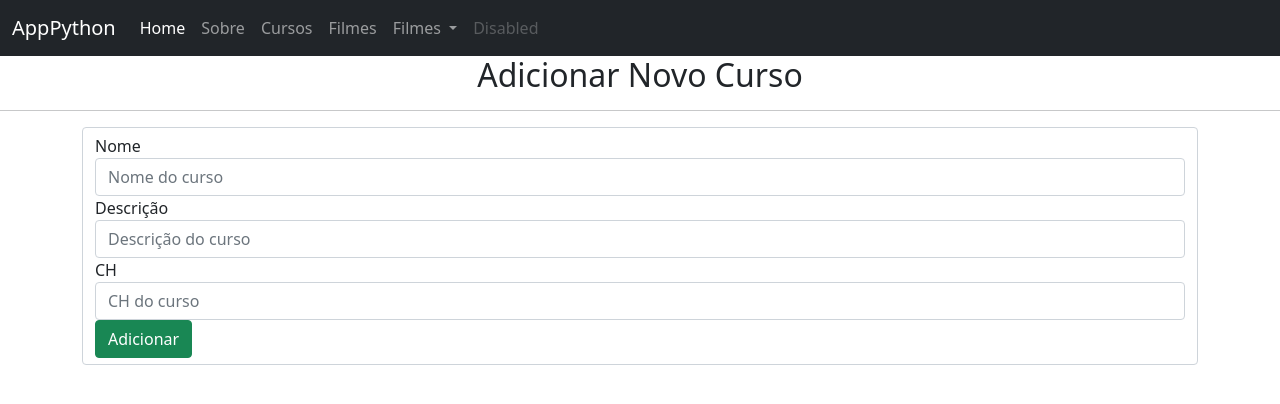
After one commit to kcarww/flask-projects, a Flask app: page /atualizar-curso/1 in a window 1280 px wide. The commit adds this page. Shown: the top 404 px of the page. Run offline with Flask 3, Linux system fonts and the light colour scheme; data that the repository does not hold is empty.

Commit message:
feat: edit curso

```diff
--- a/aula01/main.py
+++ b/aula01/main.py
@@ -101,6 +101,22 @@ def createCurso():
         return redirect(url_for('getCursos'))
     return render_template('add-curso.html')
 
+@app.route('/atualizar-curso/<id>', methods=['GET', 'POST'])
+def updateCurso(id):
+    curso = Cursos.query.get(id)
+    if request.method == 'POST':
+        nome = request.form.get('nome')
+        descricao = request.form.get('descricao')
+        ch = request.form.get('ch')
+
+        curso.nome = nome
+        curso.descricao = descricao
+        curso.ch = ch
+
+        db.session.commit()
+        return redirect(url_for('getCursos'))
+    return render_template('update-curso.html', curso=curso)
+
 if __name__ == '__main__':
     with app.app_context():
         db.create_all()
--- /dev/null
+++ b/aula01/templates/update-curso.html
@@ -0,0 +1,19 @@
+{% extends 'base.html' %}
+{% block conteudo %}
+<h2 style="text-align: center;">Adicionar Novo Curso</h2>
+<hr>
+
+<div class="container">
+
+
+    <form action="{{url_for('updateCurso', id=curso.id)}}" method="POST" class="form-control">
+        <label>Nome</label>
+        <input class="form-control" type="text" name="nome" placeholder="Nome do curso" value="{{curso.nome}}"required>
+        <label>Descrição</label>
+        <input class="form-control" type="text" name="descricao" placeholder="Descrição do curso" value="{{curso.descricao}}" required>
+        <label>CH</label>
+        <input class="form-control" type="number" name="ch" placeholder="CH do curso" value="{{curso.ch}}" required >
+        <button class="btn btn-success">Adicionar</button>
+    </form>
+</div>
+{% endblock conteudo %}
```
Also changed, not shown: aula01/templates/cursos.html (+6 -3 lines).
